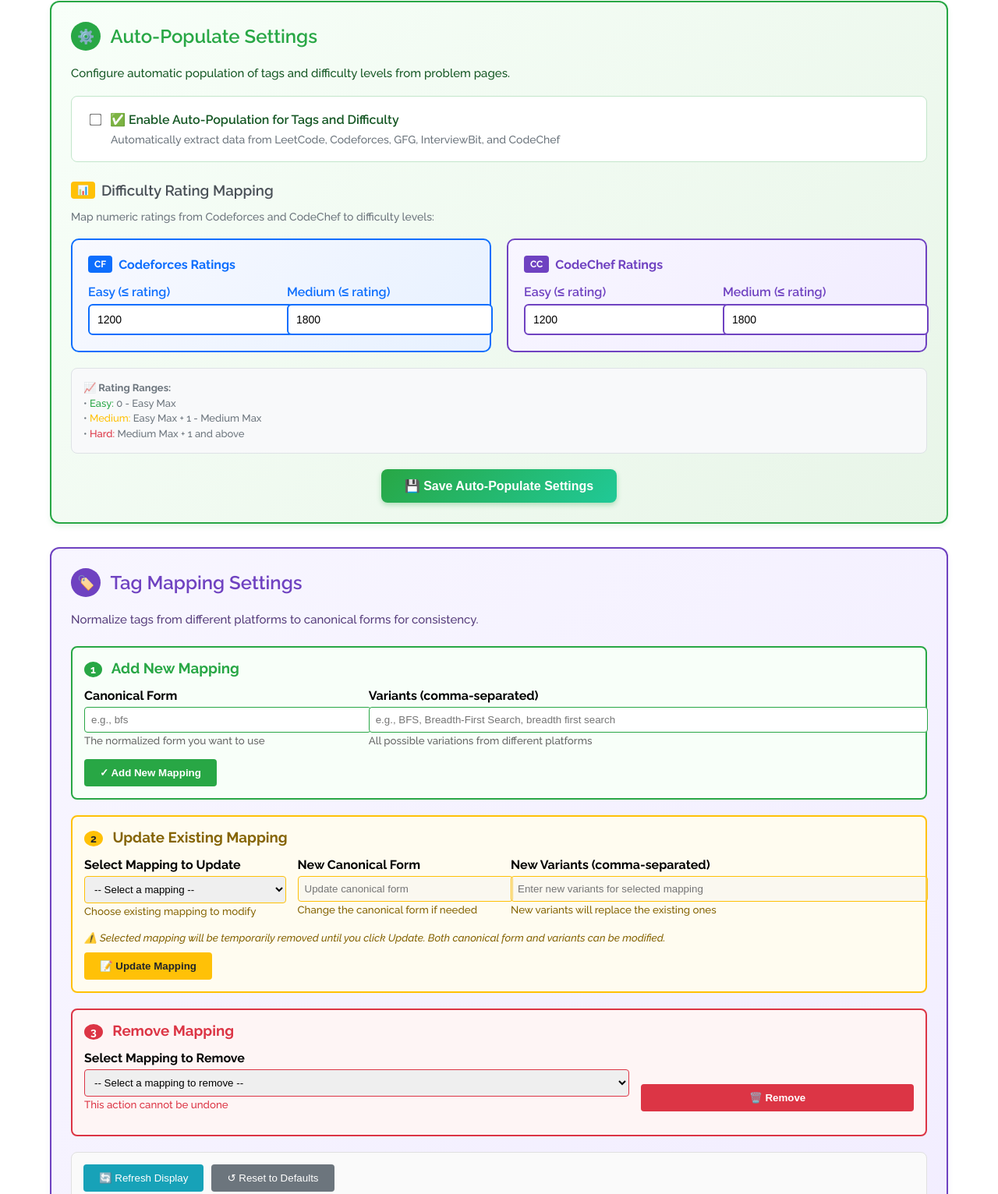
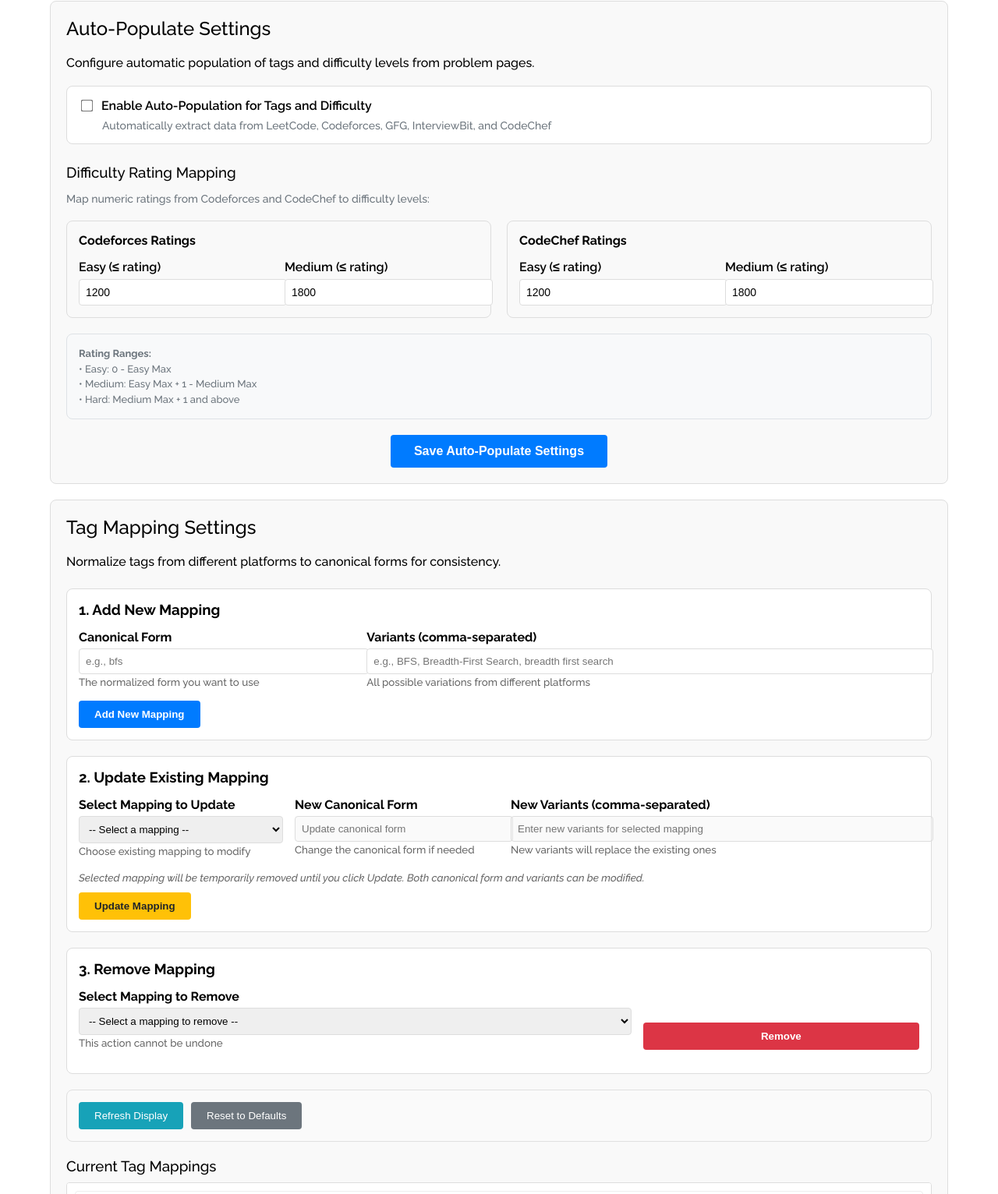
Before and after one commit to nirvedh-harpal/CodeQuest, a browser extension: page options.html in a window 1280 px wide. Shown: the part 1168-2700 px from the top of the page at 78% size. Drawn offline with Linux system fonts and the light colour scheme; no server answers.

Commit message:
clean files and consistent ui of option page

```diff
--- a/options.html
+++ b/options.html
@@ -148,71 +148,59 @@
     </div>
 
     <!-- Auto-Populate Settings Section -->
-    <div id="autoPopulateSection" style="margin-bottom: 30px; padding: 25px; border: 2px solid #28a745; border-radius: 12px; background: linear-gradient(135deg, #f8fff9 0%, #e8f5e8 100%); box-shadow: 0 4px 6px rgba(40, 167, 69, 0.1);">
-      <h2 style="font-weight: 600; margin-top: 0; margin-bottom: 20px; color: #28a745; display: flex; align-items: center;">
-        <span style="background: #28a745; color: white; border-radius: 50%; padding: 8px; margin-right: 12px; font-size: 18px;">⚙️</span>
-        Auto-Populate Settings
-      </h2>
-      <p style="margin-bottom: 20px; color: #155724; font-size: 15px;">Configure automatic population of tags and difficulty levels from problem pages.</p>
+    <div id="autoPopulateSection" style="margin-bottom: 20px; padding: 20px; border: 1px solid #ddd; border-radius: 8px; background-color: #f9f9f9;">
+      <h2 style="font-weight: 500; margin-top: 0;">Auto-Populate Settings</h2>
+      <p style="margin-bottom: 20px;">Configure automatic population of tags and difficulty levels from problem pages.</p>
 
       <!-- Enable Toggle -->
-      <div style="margin-bottom: 25px; padding: 20px; border: 1px solid #c3e6cb; border-radius: 8px; background: white;">
-        <label style="display: flex; align-items: center; font-weight: 600; color: #155724; cursor: pointer;">
+      <div style="margin-bottom: 25px; padding: 15px; border: 1px solid #ddd; border-radius: 8px; background: white;">
+        <label style="display: flex; align-items: center; font-weight: 600; cursor: pointer;">
           <input type="checkbox" id="enableAutopopulate" style="margin-right: 12px; transform: scale(1.2);">
-          <span style="font-size: 16px;">✅ Enable Auto-Population for Tags and Difficulty</span>
+          <span style="font-size: 16px;">Enable Auto-Population for Tags and Difficulty</span>
         </label>
         <p style="margin: 8px 0 0 30px; color: #6c757d; font-size: 14px;">Automatically extract data from LeetCode, Codeforces, GFG, InterviewBit, and CodeChef</p>
       </div>
 
       <!-- Difficulty Rating Mapping -->
       <div id="difficultyMappingSection">
-        <h3 style="font-weight: 600; margin-bottom: 15px; color: #495057; display: flex; align-items: center;">
-          <span style="background: #ffc107; color: #212529; border-radius: 4px; padding: 4px 8px; margin-right: 8px; font-size: 12px;">📊</span>
-          Difficulty Rating Mapping
-        </h3>
+        <h3 style="font-weight: 500; margin-bottom: 15px;">Difficulty Rating Mapping</h3>
         <p style="margin-bottom: 20px; color: #6c757d; font-size: 14px;">Map numeric ratings from Codeforces and CodeChef to difficulty levels:</p>
 
         <!-- Platform Rating Settings -->
         <div style="display: grid; grid-template-columns: 1fr 1fr; gap: 20px; margin-bottom: 20px;">
 
           <!-- Codeforces Settings -->
-          <div style="padding: 20px; border: 2px solid #0d6efd; border-radius: 10px; background: linear-gradient(135deg, #f8f9ff 0%, #e7f1ff 100%);">
-            <h4 style="margin-top: 0; margin-bottom: 15px; color: #0d6efd; display: flex; align-items: center;">
-              <span style="background: #0d6efd; color: white; border-radius: 4px; padding: 4px 8px; margin-right: 8px; font-size: 12px;">CF</span>
-              Codeforces Ratings
-            </h4>
+          <div style="padding: 15px; border: 1px solid #ddd; border-radius: 8px; background: #f9f9f9;">
+            <h4 style="margin-top: 0; margin-bottom: 15px;">Codeforces Ratings</h4>
 
             <div style="display: grid; grid-template-columns: 1fr 1fr; gap: 15px;">
               <div>
-                <label style="display: block; font-weight: 600; margin-bottom: 6px; color: #0d6efd;">Easy (≤ rating)</label>
+                <label style="display: block; font-weight: 600; margin-bottom: 6px;">Easy (≤ rating)</label>
                 <input type="number" id="codeforcesEasyMax" value="1200" min="0" max="9999"
-                       style="width: 100%; padding: 10px; border: 2px solid #0d6efd; border-radius: 6px; font-size: 14px;">
+                       style="width: 100%; padding: 8px; border: 1px solid #ddd; border-radius: 4px; font-size: 14px;">
               </div>
               <div>
-                <label style="display: block; font-weight: 600; margin-bottom: 6px; color: #0d6efd;">Medium (≤ rating)</label>
+                <label style="display: block; font-weight: 600; margin-bottom: 6px;">Medium (≤ rating)</label>
                 <input type="number" id="codeforcesMediumMax" value="1800" min="0" max="9999"
-                       style="width: 100%; padding: 10px; border: 2px solid #0d6efd; border-radius: 6px; font-size: 14px;">
+                       style="width: 100%; padding: 8px; border: 1px solid #ddd; border-radius: 4px; font-size: 14px;">
               </div>
             </div>
           </div>
 
           <!-- CodeChef Settings -->
-          <div style="padding: 20px; border: 2px solid #6f42c1; border-radius: 10px; background: linear-gradient(135deg, #f8f6ff 0%, #f1ecff 100%);">
-            <h4 style="margin-top: 0; margin-bottom: 15px; color: #6f42c1; display: flex; align-items: center;">
-              <span style="background: #6f42c1; color: white; border-radius: 4px; padding: 4px 8px; margin-right: 8px; font-size: 12px;">CC</span>
-              CodeChef Ratings
-            </h4>
+          <div style="padding: 15px; border: 1px solid #ddd; border-radius: 8px; background: #f9f9f9;">
+            <h4 style="margin-top: 0; margin-bottom: 15px;">CodeChef Ratings</h4>
 
             <div style="display: grid; grid-template-columns: 1fr 1fr; gap: 15px;">
               <div>
-                <label style="display: block; font-weight: 600; margin-bottom: 6px; color: #6f42c1;">Easy (≤ rating)</label>
+                <label style="display: block; font-weight: 600; margin-bottom: 6px;">Easy (≤ rating)</label>
                 <input type="number" id="codechefEasyMax" value="1200" min="0" max="9999"
-                       style="width: 100%; padding: 10px; border: 2px solid #6f42c1; border-radius: 6px; font-size: 14px;">
+                       style="width: 100%; padding: 8px; border: 1px solid #ddd; border-radius: 4px; font-size: 14px;">
               </div>
               <div>
-                <label style="display: block; font-weight: 600; margin-bottom: 6px; color: #6f42c1;">Medium (≤ rating)</label>
+                <label style="display: block; font-weight: 600; margin-bottom: 6px;">Medium (≤ rating)</label>
                 <input type="number" id="codechefMediumMax" value="1800" min="0" max="9999"
-                       style="width: 100%; padding: 10px; border: 2px solid #6f42c1; border-radius: 6px; font-size: 14px;">
+                       style="width: 100%; padding: 8px; border: 1px solid #ddd; border-radius: 4px; font-size: 14px;">
               </div>
             </div>
           </div>
@@ -221,10 +209,10 @@
         <!-- Rating Info -->
         <div style="padding: 15px; border: 1px solid #dee2e6; border-radius: 8px; background: #f8f9fa; margin-bottom: 20px;">
           <p style="margin: 0; color: #6c757d; font-size: 13px; line-height: 1.5;">
-            <strong>📈 Rating Ranges:</strong><br>
-            • <span style="color: #28a745;">Easy:</span> 0 - Easy Max<br>
-            • <span style="color: #ffc107;">Medium:</span> Easy Max + 1 - Medium Max<br>
-            • <span style="color: #dc3545;">Hard:</span> Medium Max + 1 and above
+            <strong>Rating Ranges:</strong><br>
+            • Easy: 0 - Easy Max<br>
+            • Medium: Easy Max + 1 - Medium Max<br>
+            • Hard: Medium Max + 1 and above
           </p>
         </div>
       </div>
@@ -232,102 +220,87 @@
       <!-- Save Button -->
       <div style="text-align: center;">
         <button id="saveAutoPopulateSettings"
-                style="padding: 12px 30px; background: linear-gradient(135deg, #28a745 0%, #20c997 100%);
-                       color: white; border: none; border-radius: 8px; cursor: pointer; font-weight: 600;
-                       font-size: 16px; box-shadow: 0 3px 6px rgba(40, 167, 69, 0.3);
-                       transition: all 0.3s ease;">
-          💾 Save Auto-Populate Settings
+                style="padding: 12px 30px; background: #007bff; color: white; border: none; border-radius: 4px; cursor: pointer; font-weight: 600; font-size: 16px;">
+          Save Auto-Populate Settings
         </button>
       </div>
     </div>
 
     <!-- Tag Mapping Settings Section -->
-    <div id="tagMappingSection" style="margin-bottom: 30px; padding: 25px; border: 2px solid #6f42c1; border-radius: 12px; background: linear-gradient(135deg, #f8f6ff 0%, #f1ecff 100%); box-shadow: 0 4px 6px rgba(111, 66, 193, 0.1);">
-      <h2 style="font-weight: 600; margin-top: 0; margin-bottom: 20px; color: #6f42c1; display: flex; align-items: center;">
-        <span style="background: #6f42c1; color: white; border-radius: 50%; padding: 8px; margin-right: 12px; font-size: 18px;">🏷️</span>
-        Tag Mapping Settings
-      </h2>
-      <p style="margin-bottom: 25px; color: #563d7c; font-size: 15px;">Normalize tags from different platforms to canonical forms for consistency.</p>
+    <div id="tagMappingSection" style="margin-bottom: 20px; padding: 20px; border: 1px solid #ddd; border-radius: 8px; background-color: #f9f9f9;">
+      <h2 style="font-weight: 500; margin-top: 0;">Tag Mapping Settings</h2>
+      <p style="margin-bottom: 25px;">Normalize tags from different platforms to canonical forms for consistency.</p>
 
       <!-- 1. Add New Mapping Section -->
-      <div style="margin-bottom: 20px; padding: 15px; border: 2px solid #28a745; border-radius: 8px; background: #f8fff9;">
-        <h3 style="margin-top: 0; margin-bottom: 15px; color: #28a745;">
-          <span style="background: #28a745; color: white; border-radius: 50%; padding: 2px 8px; font-size: 14px; margin-right: 8px;">1</span>
-          Add New Mapping
-        </h3>
+      <div style="margin-bottom: 20px; padding: 15px; border: 1px solid #ddd; border-radius: 8px; background: white;">
+        <h3 style="margin-top: 0; margin-bottom: 15px;">1. Add New Mapping</h3>
 
         <div style="display: grid; grid-template-columns: 1fr 2fr; gap: 15px; margin-bottom: 15px;">
           <div>
             <label style="display: block; font-weight: bold; margin-bottom: 5px;">Canonical Form</label>
-            <input type="text" id="newCanonicalTagInput" placeholder="e.g., bfs" style="width: 100%; padding: 8px; border: 1px solid #28a745; border-radius: 4px;">
+            <input type="text" id="newCanonicalTagInput" placeholder="e.g., bfs" style="width: 100%; padding: 8px; border: 1px solid #ddd; border-radius: 4px;">
             <small style="color: #666;">The normalized form you want to use</small>
           </div>
           <div>
             <label style="display: block; font-weight: bold; margin-bottom: 5px;">Variants (comma-separated)</label>
-            <input type="text" id="newTagVariantsInput" placeholder="e.g., BFS, Breadth-First Search, breadth first search" style="width: 100%; padding: 8px; border: 1px solid #28a745; border-radius: 4px;">
+            <input type="text" id="newTagVariantsInput" placeholder="e.g., BFS, Breadth-First Search, breadth first search" style="width: 100%; padding: 8px; border: 1px solid #ddd; border-radius: 4px;">
             <small style="color: #666;">All possible variations from different platforms</small>
           </div>
         </div>
 
-        <button id="addNewMappingButton" style="padding: 10px 20px; background: #28a745; color: white; border: none; border-radius: 4px; cursor: pointer; font-weight: bold;">
-          ✓ Add New Mapping
+        <button id="addNewMappingButton" style="padding: 10px 20px; background: #007bff; color: white; border: none; border-radius: 4px; cursor: pointer; font-weight: bold;">
+          Add New Mapping
         </button>
       </div>
 
           <!-- 2. Update Existing Mapping Section -->
-          <div style="margin-bottom: 20px; padding: 15px; border: 2px solid #ffc107; border-radius: 8px; background: #fffcf0;">
-            <h3 style="margin-top: 0; margin-bottom: 15px; color: #856404;">
-              <span style="background: #ffc107; color: #212529; border-radius: 50%; padding: 2px 8px; font-size: 14px; margin-right: 8px;">2</span>
-              Update Existing Mapping
-            </h3>
+          <div style="margin-bottom: 20px; padding: 15px; border: 1px solid #ddd; border-radius: 8px; background: white;">
+            <h3 style="margin-top: 0; margin-bottom: 15px;">2. Update Existing Mapping</h3>
 
             <div style="display: grid; grid-template-columns: 1fr 1fr 2fr; gap: 15px; margin-bottom: 15px;">
               <div>
                 <label style="display: block; font-weight: bold; margin-bottom: 5px;">Select Mapping to Update</label>
-                <select id="updateMappingSelect" style="width: 100%; padding: 8px; border: 1px solid #ffc107; border-radius: 4px;">
+                <select id="updateMappingSelect" style="width: 100%; padding: 8px; border: 1px solid #ddd; border-radius: 4px;">
                   <option value="">-- Select a mapping --</option>
                 </select>
-                <small style="color: #856404;">Choose existing mapping to modify</small>
+                <small style="color: #666;">Choose existing mapping to modify</small>
               </div>
               <div>
                 <label style="display: block; font-weight: bold; margin-bottom: 5px;">New Canonical Form</label>
-                <input type="text" id="updateCanonicalInput" placeholder="Update canonical form" disabled style="width: 100%; padding: 8px; border: 1px solid #ffc107; border-radius: 4px;">
-                <small style="color: #856404;">Change the canonical form if needed</small>
+                <input type="text" id="updateCanonicalInput" placeholder="Update canonical form" disabled style="width: 100%; padding: 8px; border: 1px solid #ddd; border-radius: 4px;">
+                <small style="color: #666;">Change the canonical form if needed</small>
               </div>
               <div>
                 <label style="display: block; font-weight: bold; margin-bottom: 5px;">New Variants (comma-separated)</label>
-                <input type="text" id="updateTagVariantsInput" placeholder="Enter new variants for selected mapping" disabled style="width: 100%; padding: 8px; border: 1px solid #ffc107; border-radius: 4px;">
-                <small style="color: #856404;">New variants will replace the existing ones</small>
+                <input type="text" id="updateTagVariantsInput" placeholder="Enter new variants for selected mapping" disabled style="width: 100%; padding: 8px; border: 1px solid #ddd; border-radius: 4px;">
+                <small style="color: #666;">New variants will replace the existing ones</small>
               </div>
             </div>
 
             <div style="margin-bottom: 10px;">
-              <small style="color: #856404; font-style: italic;">
-                ⚠️ Selected mapping will be temporarily removed until you click Update. Both canonical form and variants can be modified.
+              <small style="color: #666; font-style: italic;">
+                Selected mapping will be temporarily removed until you click Update. Both canonical form and variants can be modified.
               </small>
             </div>
 
             <button id="updateMappingButton" disabled style="padding: 10px 20px; background: #ffc107; color: #212529; border: none; border-radius: 4px; cursor: pointer; font-weight: bold;">
-              📝 Update Mapping
+              Update Mapping
             </button>
           </div>      <!-- 3. Remove Mapping Section -->
-      <div style="margin-bottom: 20px; padding: 15px; border: 2px solid #dc3545; border-radius: 8px; background: #fef5f5;">
-        <h3 style="margin-top: 0; margin-bottom: 15px; color: #dc3545;">
-          <span style="background: #dc3545; color: white; border-radius: 50%; padding: 2px 8px; font-size: 14px; margin-right: 8px;">3</span>
-          Remove Mapping
-        </h3>
+      <div style="margin-bottom: 20px; padding: 15px; border: 1px solid #ddd; border-radius: 8px; background: white;">
+        <h3 style="margin-top: 0; margin-bottom: 15px;">3. Remove Mapping</h3>
 
         <div style="display: grid; grid-template-columns: 2fr 1fr; gap: 15px; margin-bottom: 15px;">
           <div>
             <label style="display: block; font-weight: bold; margin-bottom: 5px;">Select Mapping to Remove</label>
-            <select id="removeMappingSelect" style="width: 100%; padding: 8px; border: 1px solid #dc3545; border-radius: 4px;">
+            <select id="removeMappingSelect" style="width: 100%; padding: 8px; border: 1px solid #ddd; border-radius: 4px;">
               <option value="">-- Select a mapping to remove --</option>
             </select>
-            <small style="color: #dc3545;">This action cannot be undone</small>
+            <small style="color: #666;">This action cannot be undone</small>
           </div>
           <div style="display: flex; align-items: end;">
             <button id="removeMappingButton" disabled style="padding: 10px 20px; background: #dc3545; color: white; border: none; border-radius: 4px; cursor: pointer; font-weight: bold; width: 100%;">
-              🗑️ Remove
+              Remove
             </button>
           </div>
         </div>
@@ -336,10 +309,10 @@
           <!-- Management Buttons -->
           <div style="margin-bottom: 20px; display: flex; gap: 10px; padding: 15px; border: 1px solid #e0e0e0; border-radius: 8px; background: #fafafa;">
             <button id="refreshTagMappingsButton" style="padding: 10px 20px; background: #17a2b8; color: white; border: none; border-radius: 4px; cursor: pointer;">
-              🔄 Refresh Display
+              Refresh Display
             </button>
             <button id="resetTagMappingsButton" style="padding: 10px 20px; background: #6c757d; color: white; border: none; border-radius: 4px; cursor: pointer;">
-              ↺ Reset to Defaults
+              Reset to Defaults
             </button>
           </div>      <!-- Current Mappings Display -->
       <div>
--- a/options.js
+++ b/options.js
@@ -492,7 +492,7 @@ document.addEventListener("DOMContentLoaded", async function () {
           await restoreTemporaryMapping();
         } finally {
           updateButton.disabled = false;
-          updateButton.textContent = "📝 Update Mapping";
+          updateButton.textContent = "Update Mapping";
         }
       });
     }
@@ -538,7 +538,7 @@ document.addEventListener("DOMContentLoaded", async function () {
           showToaster("Error removing tag mapping", "error");
         } finally {
           removeButton.disabled = false;
-          removeButton.textContent = "🗑️ Remove";
+          removeButton.textContent = "Remove";
         }
       });
     }
@@ -595,7 +595,7 @@ document.addEventListener("DOMContentLoaded", async function () {
           showToaster("Error resetting tag mappings", "error");
         } finally {
           resetButton.disabled = false;
-          resetButton.textContent = "↺ Reset to Defaults";
+          resetButton.textContent = "Reset to Defaults";
         }
       });
     }
```
